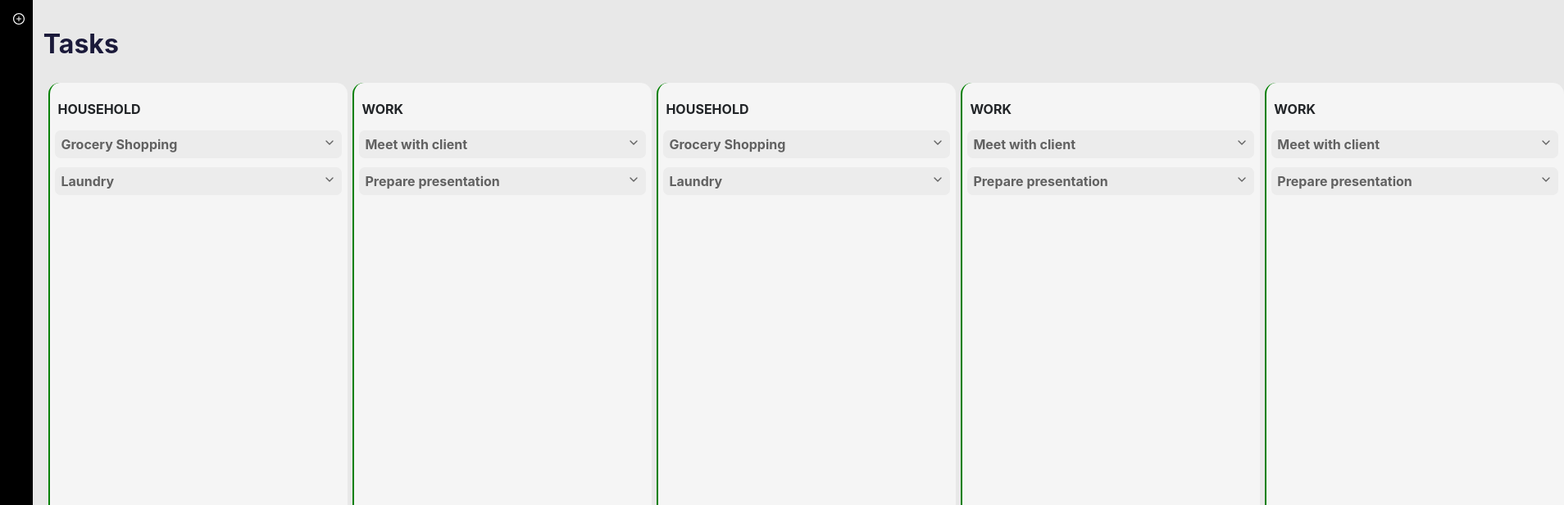
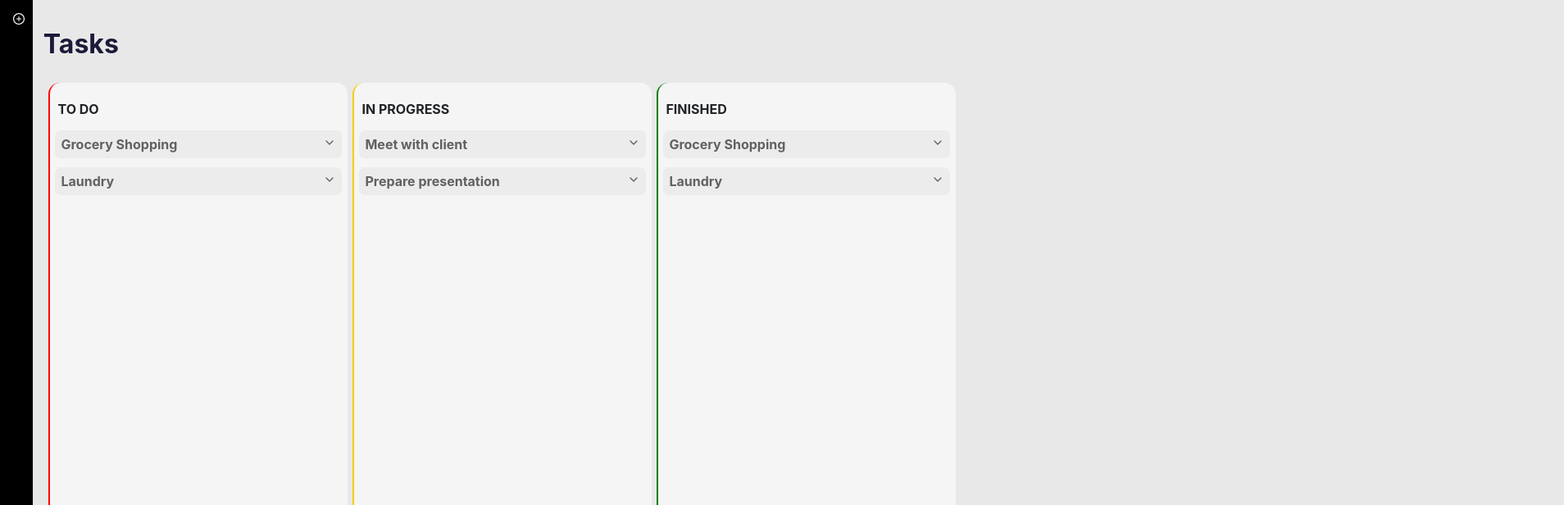
Before and after one commit to karlaevelize/task-management-react, a React (Create React App) app: page / in a window 1280 px wide. Shown: the top 616 px of the page at 82% size, 1908 px wide, since content can reach past the window. Built offline with nearby package versions, Linux system fonts and the light colour scheme.

Commit message:
🔨 Code refactoring

```diff
--- a/src/components/Categories.tsx
+++ b/src/components/Categories.tsx
@@ -10,10 +10,11 @@ export const Categories = ({
   category: Category;
   handleDrop: (categoryId: number, itemId: number) => void;
 }) => {
-  const { name, tasks, id } = category;
+  const { name, tasks, id, color } = category;
 
   return (
     <Container
+      style={{ borderLeft: `2px solid ${color}` }}
       onDragEnter={() => {
         console.log(name, id);
         handleDrop(id, 1);
@@ -36,7 +37,7 @@ const Container = styled.div`
   display: flex;
   flex-direction: column;
   background-color: #f5f5f5;
-  border-left: 2px solid green;
+  /* border-left: 2px solid green; */
   color: #616161;
   border-radius: 14px;
   padding: 1%;
--- a/src/data/data.json
+++ b/src/data/data.json
@@ -2,90 +2,60 @@
   "categories": [
     {
       "id": 1,
-      "name": "Household",
+      "name": "To do",
+      "color": "red",
+      "order": 1,
       "tasks": [
         {
           "id": 1,
           "name": "Grocery Shopping",
-          "category_id": 1,
+          "list_id": 1,
           "description": "Lorem ipsum dolor sit amet, consectetur adipiscing elit. Cras odio nulla, pharetra quis mi eu, pretium congue libero."
         },
         {
           "id": 2,
           "name": "Laundry",
-          "category_id": 1,
+          "list_id": 1,
           "description": "Lorem ipsum dolor sit amet, consectetur adipiscing elit. Cras odio nulla, pharetra quis mi eu, pretium congue libero."
         }
       ]
     },
     {
       "id": 2,
-      "name": "Work",
+      "name": "In Progress",
+      "color": "#f2cf07",
+      "order": 2,
       "tasks": [
         {
           "id": 3,
           "name": "Meet with client",
-          "category_id": 2,
+          "list_id": 2,
           "description": "Lorem ipsum dolor sit amet, consectetur adipiscing elit. Cras odio nulla, pharetra quis mi eu, pretium congue libero."
         },
         {
           "id": 4,
           "name": "Prepare presentation",
-          "category_id": 2,
+          "list_id": 2,
           "description": "Lorem ipsum dolor sit amet, consectetur adipiscing elit. Cras odio nulla, pharetra quis mi eu, pretium congue libero."
         }
       ]
     },
     {
       "id": 3,
-      "name": "Household",
+      "name": "Finished",
+      "color": "green",
+      "order": 3,
       "tasks": [
         {
           "id": 5,
           "name": "Grocery Shopping",
-          "category_id": 1,
+          "list_id": 1,
           "description": "Lorem ipsum dolor sit amet, consectetur adipiscing elit. Cras odio nulla, pharetra quis mi eu, pretium congue libero."
         },
         {
           "id": 6,
           "name": "Laundry",
-          "category_id": 1,
-          "description": "Lorem ipsum dolor sit amet, consectetur adipiscing elit. Cras odio nulla, pharetra quis mi eu, pretium congue libero."
-        }
-      ]
-    },
-    {
-      "id": 4,
-      "name": "Work",
-      "tasks": [
-        {
-          "id": 7,
-          "name": "Meet with client",
-          "category_id": 2,
-          "description": "Lorem ipsum dolor sit amet, consectetur adipiscing elit. Cras odio nulla, pharetra quis mi eu, pretium congue libero."
-        },
-        {
-          "id": 8,
-          "name": "Prepare presentation",
-          "category_id": 2,
-          "description": "Lorem ipsum dolor sit amet, consectetur adipiscing elit. Cras odio nulla, pharetra quis mi eu, pretium congue libero."
-        }
-      ]
-    },
-    {
-      "id": 5,
-      "name": "Work",
-      "tasks": [
-        {
-          "id": 9,
-          "name": "Meet with client",
-          "category_id": 2,
-          "description": "Lorem ipsum dolor sit amet, consectetur adipiscing elit. Cras odio nulla, pharetra quis mi eu, pretium congue libero."
-        },
-        {
-          "id": 10,
-          "name": "Prepare presentation",
-          "category_id": 2,
+          "list_id": 1,
           "description": "Lorem ipsum dolor sit amet, consectetur adipiscing elit. Cras odio nulla, pharetra quis mi eu, pretium congue libero."
         }
       ]
--- a/src/types/types.tsx
+++ b/src/types/types.tsx
@@ -1,13 +1,14 @@
 type Task = {
   id: number;
   name: string;
-  category_id: number;
+  list_id: number;
   description: string;
 };
 
 type Category = {
   id: number;
   name: string;
+  color: string;
   tasks: Task[];
 };
 
```
